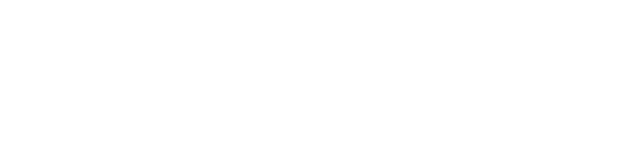
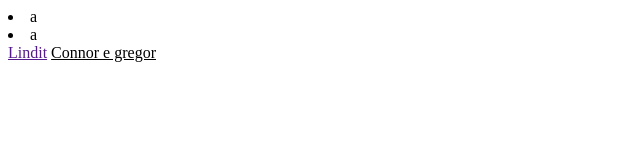
Before and after one commit to Fenormen/intro-git, a plain HTML site: page index.html in a window 1280 px wide. Shown: the whole page, without its empty margins (0-640 px from the left). Drawn offline with Linux system fonts and the light colour scheme.

Commit message:
Criação do Jason e alteração do index

```diff
--- a/index.html
+++ b/index.html
@@ -6,6 +6,10 @@
     <title>Document</title>
 </head>
 <body>
+    <li>a</li>
+    <li>a</li>
 
+    <a href="">Lindit</a>
+    <u>Connor e gregor</u>
 </body>
 </html>
--- /dev/null
+++ b/parametres.json
@@ -0,0 +1,3 @@
+{
+    "appName" : "ADS"
+}
```
